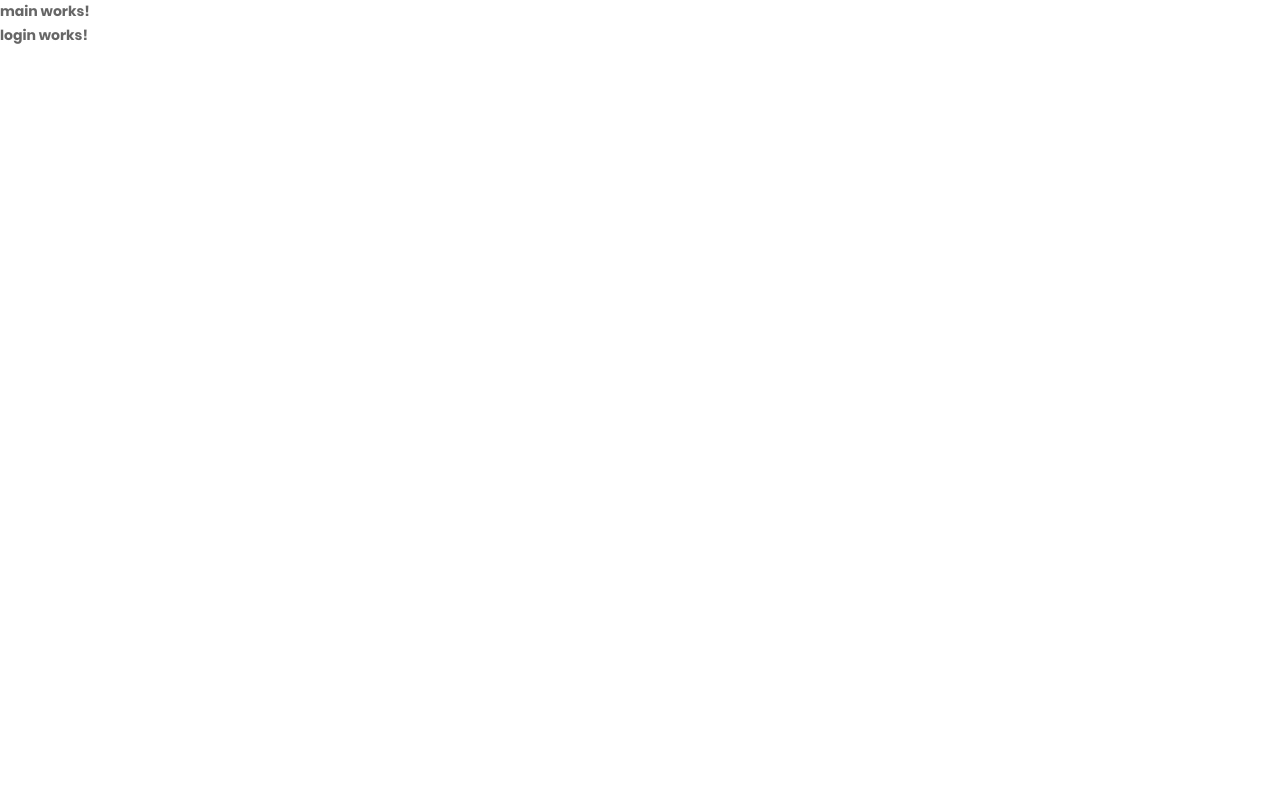
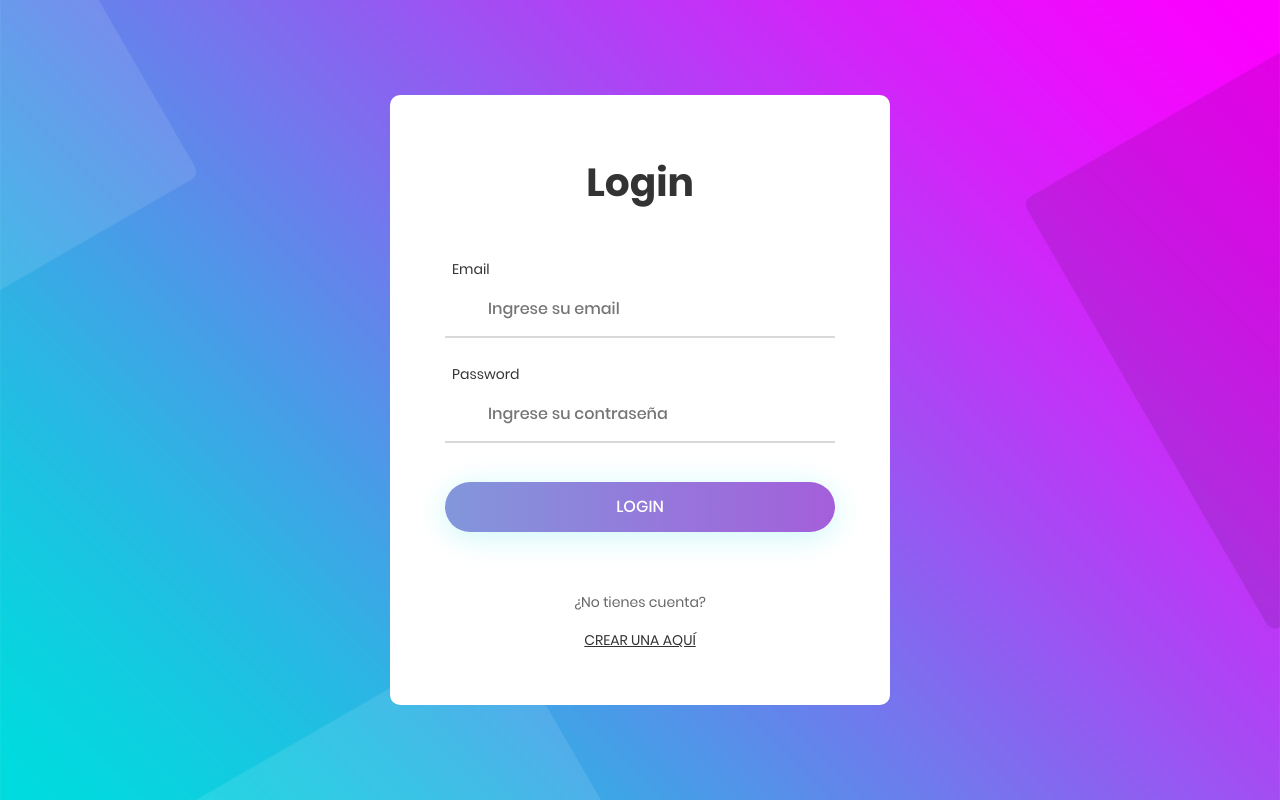
Before and after one commit to santtiago49/12-angular-authApp, an Angular app: page /auth/login in a window 1280 px wide. Built offline with nearby package versions, Linux system fonts and the light colour scheme.

Commit message:
Diseño de la pantalla Login y Registro

```diff
--- a/src/app/auth/auth.module.ts
+++ b/src/app/auth/auth.module.ts
@@ -1,5 +1,6 @@
 import { NgModule } from '@angular/core';
 import { CommonModule } from '@angular/common';
+import { ReactiveFormsModule } from '@angular/forms';
 
 import { AuthRoutingModule } from './auth-routing.module';
 import { LoginComponent } from './pages/login/login.component';
@@ -15,7 +16,8 @@
   ],
   imports: [
     CommonModule,
-    AuthRoutingModule
+    AuthRoutingModule,
+    ReactiveFormsModule
   ]
 })
 export class AuthModule { }
--- a/src/app/auth/pages/login/login.component.html
+++ b/src/app/auth/pages/login/login.component.html
@@ -1 +1,49 @@
-<p>login works!</p>
+<form class="login100-form"
+      autocomplete="off"
+      [formGroup]="miFormulario"
+      (ngSubmit)="login()">
+
+    <span class="login100-form-title p-b-49">
+        Login
+    </span>
+
+    <div class="wrap-input100 m-b-23">
+        <span class="label-input100">Email</span>
+        <input class="input100"
+               type="email"
+               formControlName="email"
+               placeholder="Ingrese su email">
+        <span class="focus-input100"></span>
+    </div>
+
+    <div class="wrap-input100">
+        <span class="label-input100">Password</span>
+        <input class="input100"
+               type="password"
+               formControlName="password"
+               placeholder="Ingrese su contraseña">
+        <span class="focus-input100"></span>
+    </div>
+
+    <div class="text-right p-t-8 p-b-31"></div>
+
+    <div class="container-login100-form-btn">
+        <div class="wrap-login100-form-btn">
+            <div class="login100-form-bgbtn"></div>
+            <button class="login100-form-btn"
+                    type="submit">
+                Login
+            </button>
+        </div>
+    </div>
+
+    <div class="flex-col-c p-t-60">
+        <span class="txt1 p-b-17">
+            ¿No tienes cuenta?
+        </span>
+
+        <a routerLink="/auth/register" class="txt2" >
+            Crear una aquí
+        </a>
+    </div>
+</form>
--- a/src/app/auth/pages/login/login.component.ts
+++ b/src/app/auth/pages/login/login.component.ts
@@ -1,4 +1,5 @@
 import { Component, OnInit } from '@angular/core';
+import { FormBuilder, FormGroup, Validators } from '@angular/forms';
 
 @Component({
   selector: 'app-login',
@@ -8,9 +9,19 @@
 })
 export class LoginComponent implements OnInit {
 
-  constructor() { }
+  miFormulario: FormGroup = this.fb.group({
+    email   : ['', [Validators.required, Validators.email] ],
+    password: ['', [Validators.required, Validators.minLength(6)]]
+  })
+
+  constructor( private fb: FormBuilder ) { }
 
   ngOnInit(): void {
   }
 
+  login(){
+    console.log(this.miFormulario.value);
+    console.log(this.miFormulario.valid);
+  }
+
 }
--- a/src/app/auth/pages/main/main.component.html
+++ b/src/app/auth/pages/main/main.component.html
@@ -1,3 +1,10 @@
-<p>main works!</p>
 
-<router-outlet></router-outlet>
+<div class="limiter">
+    <div class="container-login100" style="background-image: url('../../../../assets/images/bg-01.jpg');">
+        <div class="wrap-login100 p-l-55 p-r-55 p-t-65 p-b-54">
+            <router-outlet></router-outlet>
+        </div>
+    </div>
+</div>
+
+<!-- TODO: <router-outlet></router-outlet> -->
--- a/src/app/auth/pages/register/register.component.html
+++ b/src/app/auth/pages/register/register.component.html
@@ -1 +1,58 @@
-<p>register works!</p>
+<form class="login100-form"
+      autocomplete="off"
+      [formGroup]="miFormulario"
+      (ngSubmit)="register()">
+
+    <span class="login100-form-title p-b-49">
+        Registro
+    </span>
+
+    <div class="wrap-input100 m-b-23">
+        <span class="label-input100">Nombre</span>
+        <input class="input100"
+               type="nombre"
+               formControlName="nombre"
+               placeholder="Ingrese su nombre">
+        <span class="focus-input100"></span>
+    </div>
+
+    <div class="wrap-input100 m-b-23">
+        <span class="label-input100">Email</span>
+        <input class="input100"
+               type="email"
+               formControlName="email"
+               placeholder="Ingrese su email">
+        <span class="focus-input100"></span>
+    </div>
+
+    <div class="wrap-input100">
+        <span class="label-input100">Password</span>
+        <input class="input100"
+               type="password"
+               formControlName="password"
+               placeholder="Ingrese su contraseña">
+        <span class="focus-input100"></span>
+    </div>
+
+    <div class="text-right p-t-8 p-b-31"></div>
+
+    <div class="container-login100-form-btn">
+        <div class="wrap-login100-form-btn">
+            <div class="login100-form-bgbtn"></div>
+            <button class="login100-form-btn"
+                    type="submit">
+                Registrarse
+            </button>
+        </div>
+    </div>
+
+    <div class="flex-col-c p-t-60">
+        <span class="txt1 p-b-17">
+            ¿Ya tienes una cuenta?
+        </span>
+
+        <a routerLink="" class="txt2" >
+            Ingresa aquí
+        </a>
+    </div>
+</form>
--- a/src/app/auth/pages/register/register.component.ts
+++ b/src/app/auth/pages/register/register.component.ts
@@ -1,4 +1,5 @@
 import { Component, OnInit } from '@angular/core';
+import { Validators, FormBuilder, FormGroup } from '@angular/forms';
 
 @Component({
   selector: 'app-register',
@@ -8,9 +9,20 @@
 })
 export class RegisterComponent implements OnInit {
 
-  constructor() { }
+  miFormulario: FormGroup = this.fb.group({
+    nombre  : ['', [Validators.required ] ],
+    email   : ['', [Validators.required, Validators.email] ],
+    password: ['', [Validators.required, Validators.minLength(6)]]
+  })
+
+  constructor( private fb: FormBuilder ) { }
 
   ngOnInit(): void {
   }
 
+
+  register(){
+    console.log(this.miFormulario.value);
+    console.log(this.miFormulario.valid);
+  }
 }
```
